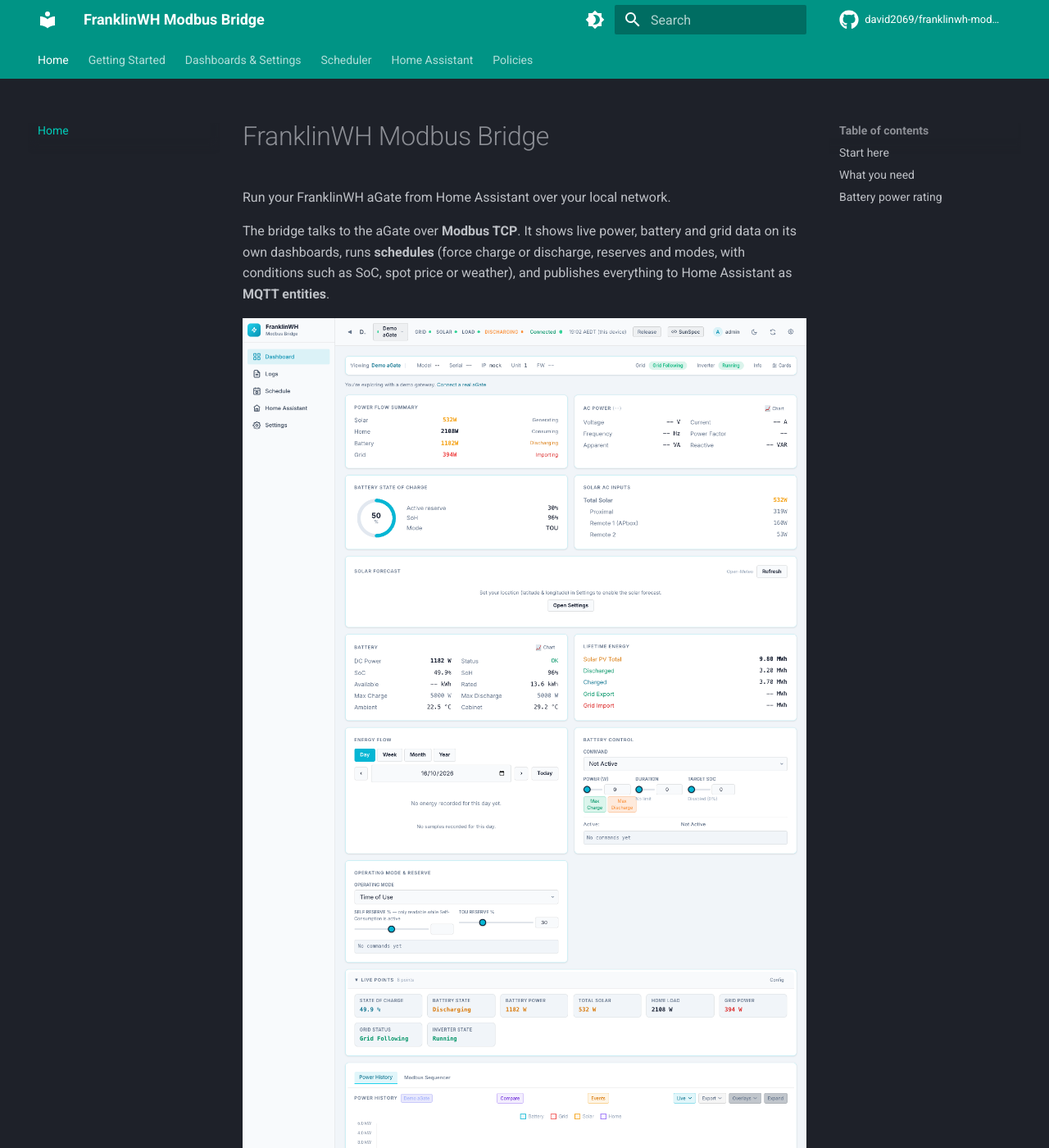
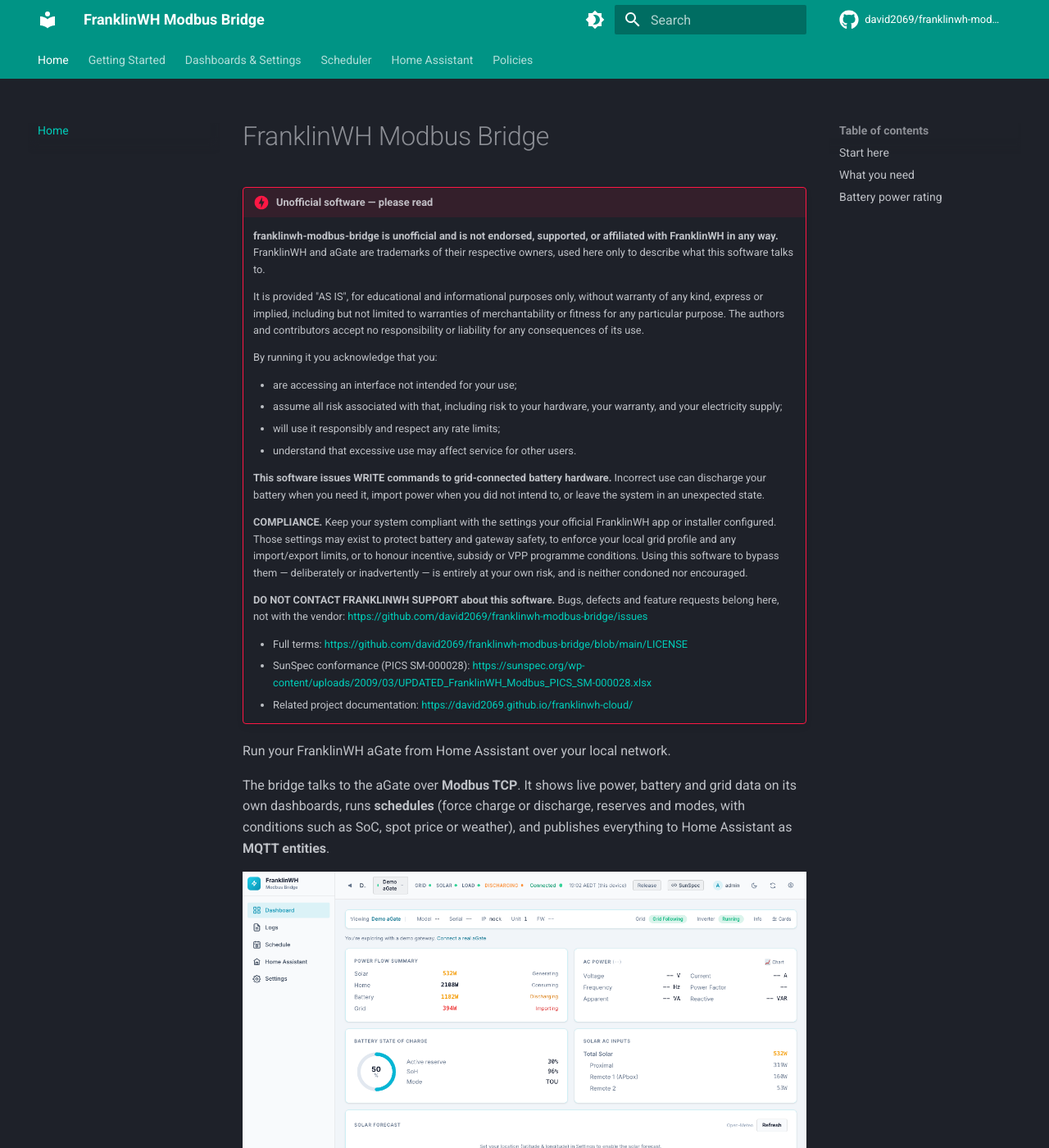
Before and after one commit to david2069/franklinwh-modbus-bridge, an MkDocs documentation site: the page built from docs/index.md, in a window 1280 px wide and 1400 px high. Shown: the whole window at 82% size. Built offline with MkDocs 1.6.1 and Material for MkDocs 9.7.7, drawn with Linux system fonts in a browser that asks for light colours; comment, search, counter and statistics services are not loaded; some of the changed text lies outside the part shown.

Commit message:
docs: full disclaimer on the docs home page, kept in step with disclaimer.FULL (#203)
Claude-Session: https://claude.ai/code/session_01Y16KzdPEVsgLsqKASFjb7K

Co-authored-by: david2069 <david2069@users.noreply.github.com>
Co-authored-by: Claude Opus 5.5 <noreply@anthropic.com>

```diff
--- a/docs/index.md
+++ b/docs/index.md
@@ -1,18 +1,48 @@
 # FranklinWH Modbus Bridge
+
+!!! danger "Unofficial software — please read"
+    **franklinwh-modbus-bridge is unofficial and is not endorsed, supported, or affiliated
+    with FranklinWH in any way.** FranklinWH and aGate are trademarks of their
+    respective owners, used here only to describe what this software talks to.
+
+    It is provided "AS IS", for educational and informational purposes only,
+    without warranty of any kind, express or implied, including but not limited to
+    warranties of merchantability or fitness for any particular purpose. The
+    authors and contributors accept no responsibility or liability for any
+    consequences of its use.
+
+    By running it you acknowledge that you:
+
+    - are accessing an interface not intended for your use;
+    - assume all risk associated with that, including risk to your hardware,
+      your warranty, and your electricity supply;
+    - will use it responsibly and respect any rate limits;
+    - understand that excessive use may affect service for other users.
+
+    **This software issues WRITE commands to grid-connected battery hardware.**
+    Incorrect use can discharge your battery when you need it, import power when
+    you did not intend to, or leave the system in an unexpected state.
+
+    **COMPLIANCE.** Keep your system compliant with the settings your official
+    FranklinWH app or installer configured. Those settings may exist to protect
+    battery and gateway safety, to enforce your local grid profile and any
+    import/export limits, or to honour incentive, subsidy or VPP programme
+    conditions. Using this software to bypass them — deliberately or inadvertently
+    — is entirely at your own risk, and is neither condoned nor encouraged.
+
+    **DO NOT CONTACT FRANKLINWH SUPPORT about this software.** Bugs, defects and
+    feature requests belong here, not with the vendor:
+    <https://github.com/david2069/franklinwh-modbus-bridge/issues>
+
+    - Full terms: <https://github.com/david2069/franklinwh-modbus-bridge/blob/main/LICENSE>
+    - SunSpec conformance (PICS SM-000028): <https://sunspec.org/wp-content/uploads/2009/03/UPDATED_FranklinWH_Modbus_PICS_SM-000028.xlsx>
+    - Related project documentation: <https://david2069.github.io/franklinwh-cloud/>
 
 Run your FranklinWH aGate from Home Assistant over your local network.
 
 The bridge talks to the aGate over **Modbus TCP**. It shows live power, battery and grid data on its own dashboards, runs **schedules** (force charge or discharge, reserves and modes, with conditions such as SoC, spot price or weather), and publishes everything to Home Assistant as **MQTT entities**.
 
 ![The bridge's dashboard](images/ui/dashboard-full.png)
-
-!!! warning "Unofficial software"
-    This project is **not affiliated with or endorsed by FranklinWH**. It issues
-    **write commands to grid-connected battery hardware**: used wrongly, it can
-    discharge your battery when you need it or import power you didn't intend
-    to. Keep your system within the settings your installer configured and your
-    grid and VPP obligations. **Don't contact FranklinWH support about it.**
-    Report problems on [GitHub](https://github.com/david2069/franklinwh-modbus-bridge/issues).
 
 ## Start here
 
```
Also changed, not shown: 1 other file.
